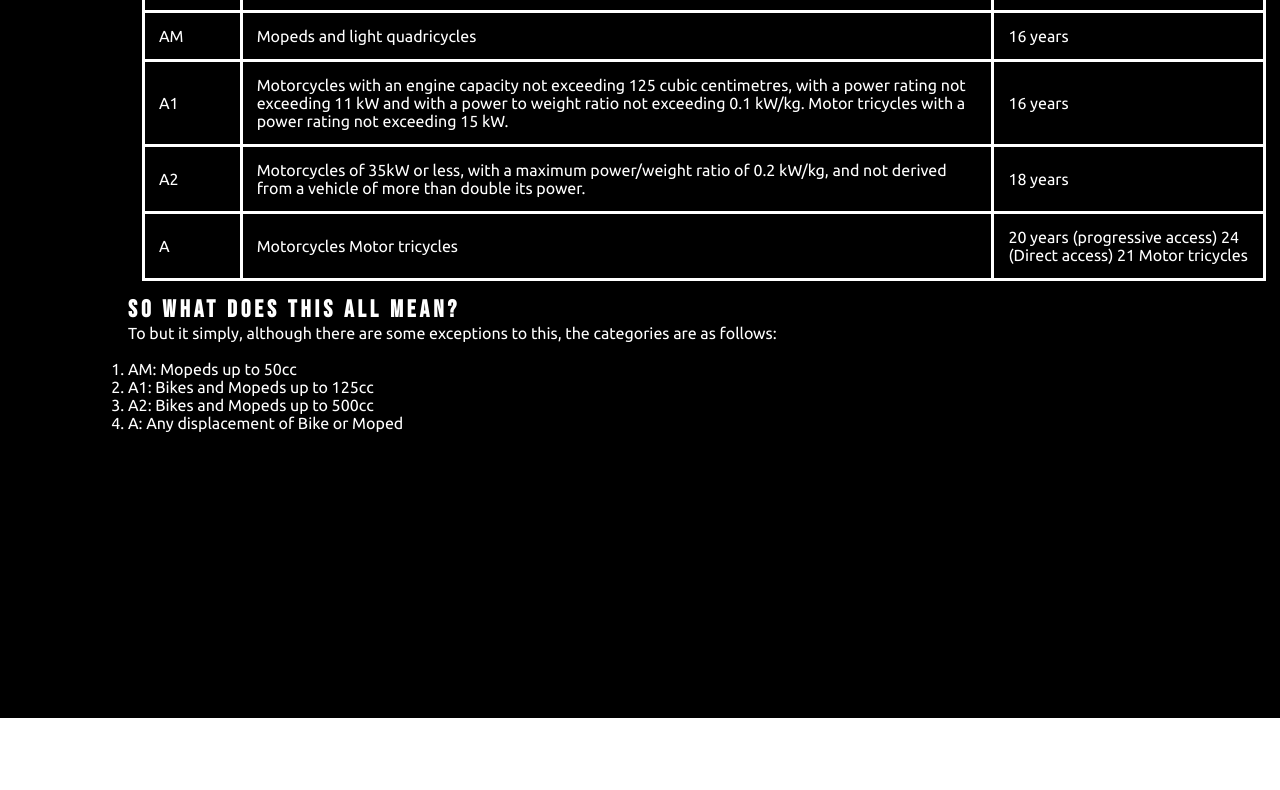
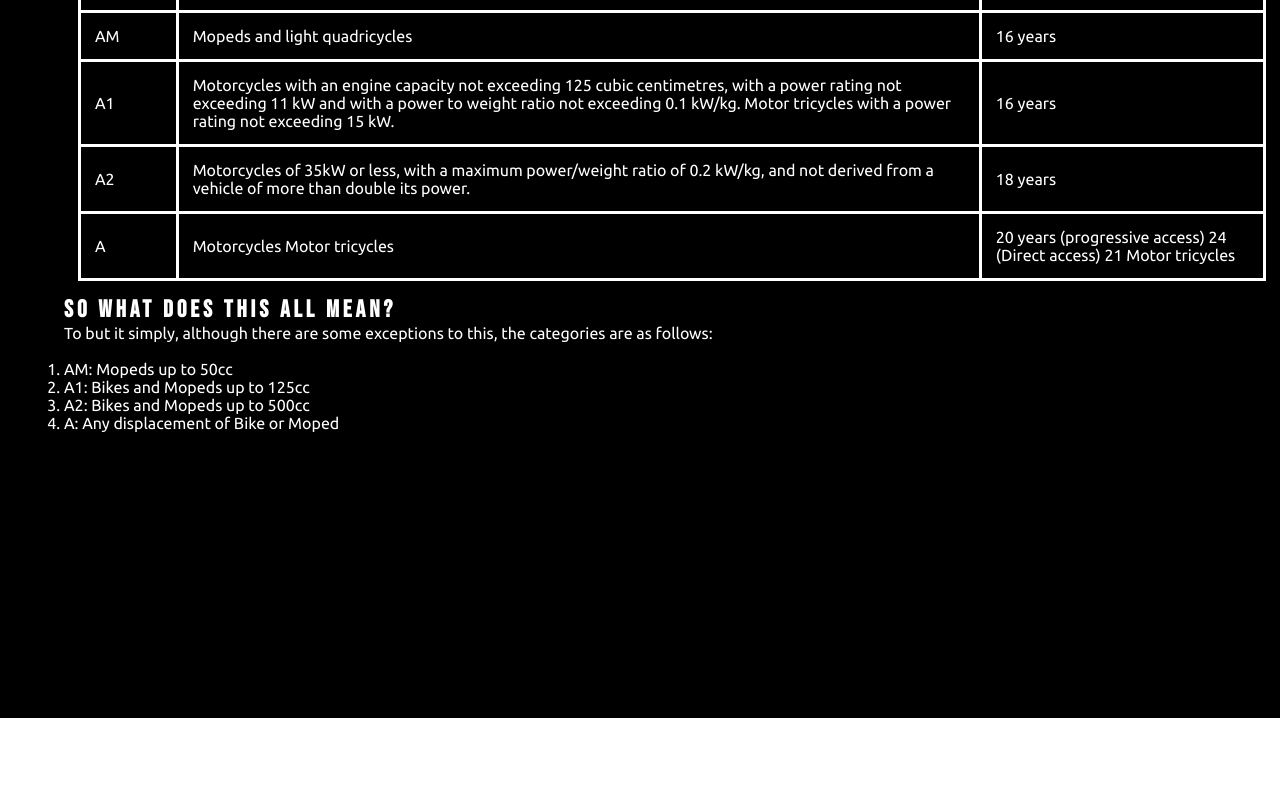
Before and after one commit to Code-Institute-Submissions/Conorpbecton-Portfolio1_AprResub, a plain HTML site: page license.html in a window 1280 px wide. Shown: the part 197-987 px from the top of the page. After the commit the page ends 915 px from the top, so only its background shows below. Drawn offline with Linux system fonts and the light colour scheme.

Commit message:
Design fix on license.html

```diff
--- a/assets/css/style.css
+++ b/assets/css/style.css
@@ -92,7 +92,7 @@ h2 {
 #license-info{
     height: 100vh;
     padding-top: 40px;
-    padding-left: 10%;
+    padding-left: 5%;
     float: left;
     background-color: black;
 
@@ -108,9 +108,3 @@ td {
     border-collapse: collapse;
     position: relative;
 }
-
-license-summary{
-    color:white;
-    position: absolute;
-
-}
--- a/license.html
+++ b/license.html
@@ -59,6 +59,7 @@
                 21 Motor tricycles</td>
         </tr>
     </table>
+
     <h2>So what does this all mean?</h2>
     <p>To but it simply, although there are some exceptions to this, the categories are as follows:</p>
     <br>
@@ -69,17 +70,7 @@
         <li>A: Any displacement of Bike or Moped</li>
     </ol>
 </section>
-<section id="license-summary">
-    <h2>So what does this all mean?</h2>
-    <p>To but it simply, although there are some exceptions to this, the categories are as follows:</p>
-    <br>
-    <ol>
-        <li>AM: Mopeds up to 50cc</li>
-        <li>A1: Bikes and Mopeds up to 125cc</li>
-        <li>A2: Bikes and Mopeds up to 500cc</li>
-        <li>A: Any displacement of Bike or Moped</li>
-    </ol>
-</section>
+
 </body>
 
 </html>
```
